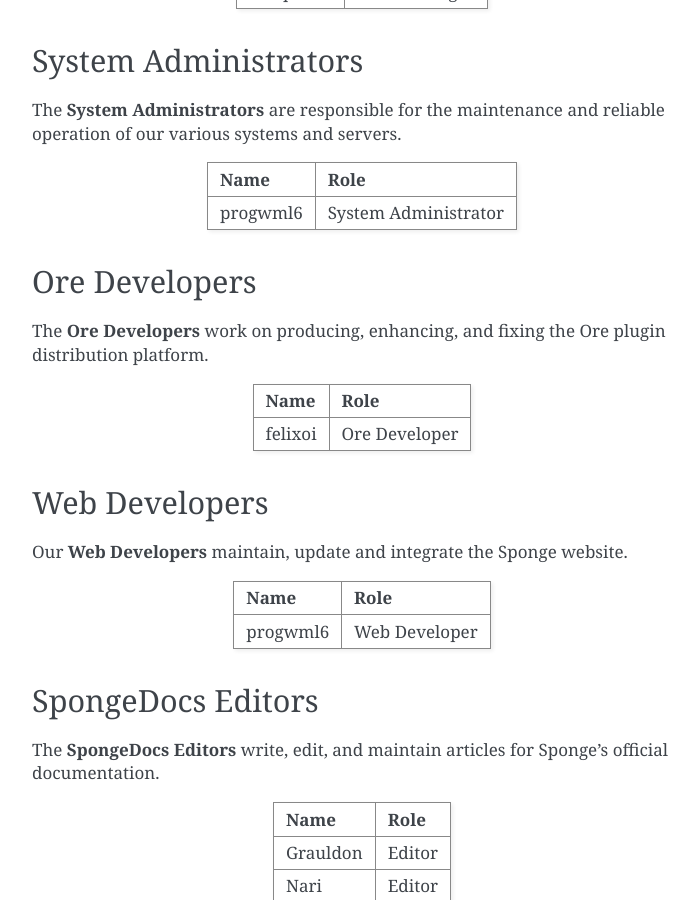
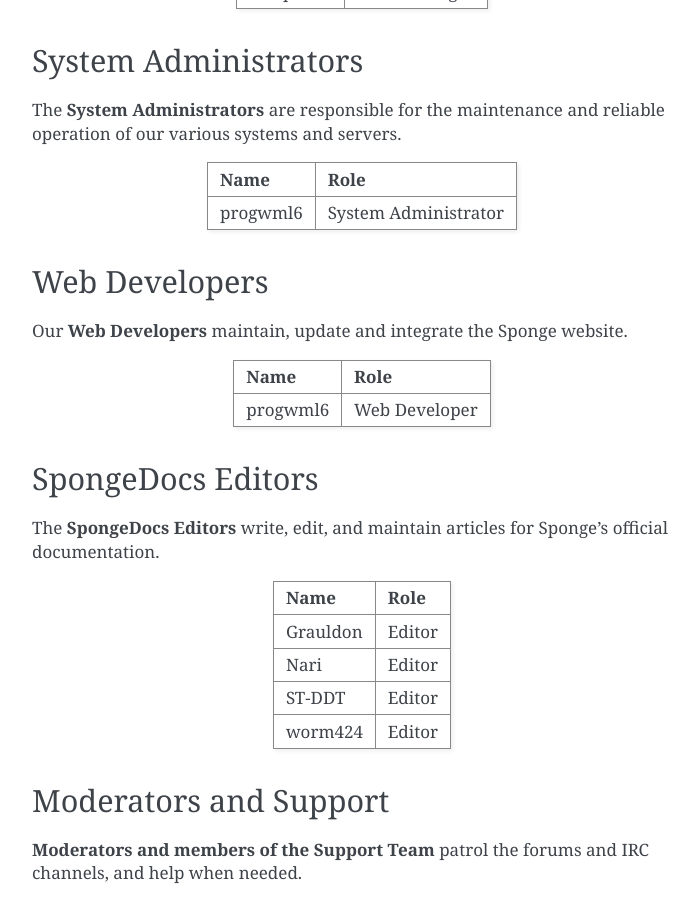
Before and after one commit to SpongePowered/SpongeDocs, a Sphinx documentation site: the page built from source/about/staff.rst, in a window 1280 px wide and 900 px high, scrolled down 1527 px. Shown: the whole window, without its empty margins (388-1086 px from the left). Built offline with Sphinx 7.4.7, drawn with Linux system fonts in a browser that asks for light colours; some of the changed text lies outside the part shown.

Commit message:
Retire myself

```diff
--- a/source/about/staff.rst
+++ b/source/about/staff.rst
@@ -90,17 +90,6 @@
 | Name                              | Role                               |
 +===================================+====================================+
 | progwml6                          | System Administrator               |
-+-----------------------------------+------------------------------------+
-
-Ore Developers
-~~~~~~~~~~~~~~
-
-The **Ore Developers** work on producing, enhancing, and fixing the Ore plugin distribution platform.
-
-+-----------------------------------+------------------------------------+
-| Name                              | Role                               |
-+===================================+====================================+
-| felixoi                           | Ore Developer                      |
 +-----------------------------------+------------------------------------+
 
 Web Developers
```
Also changed, not shown: other parts of source/about/staff.rst (+2 -0 lines).
